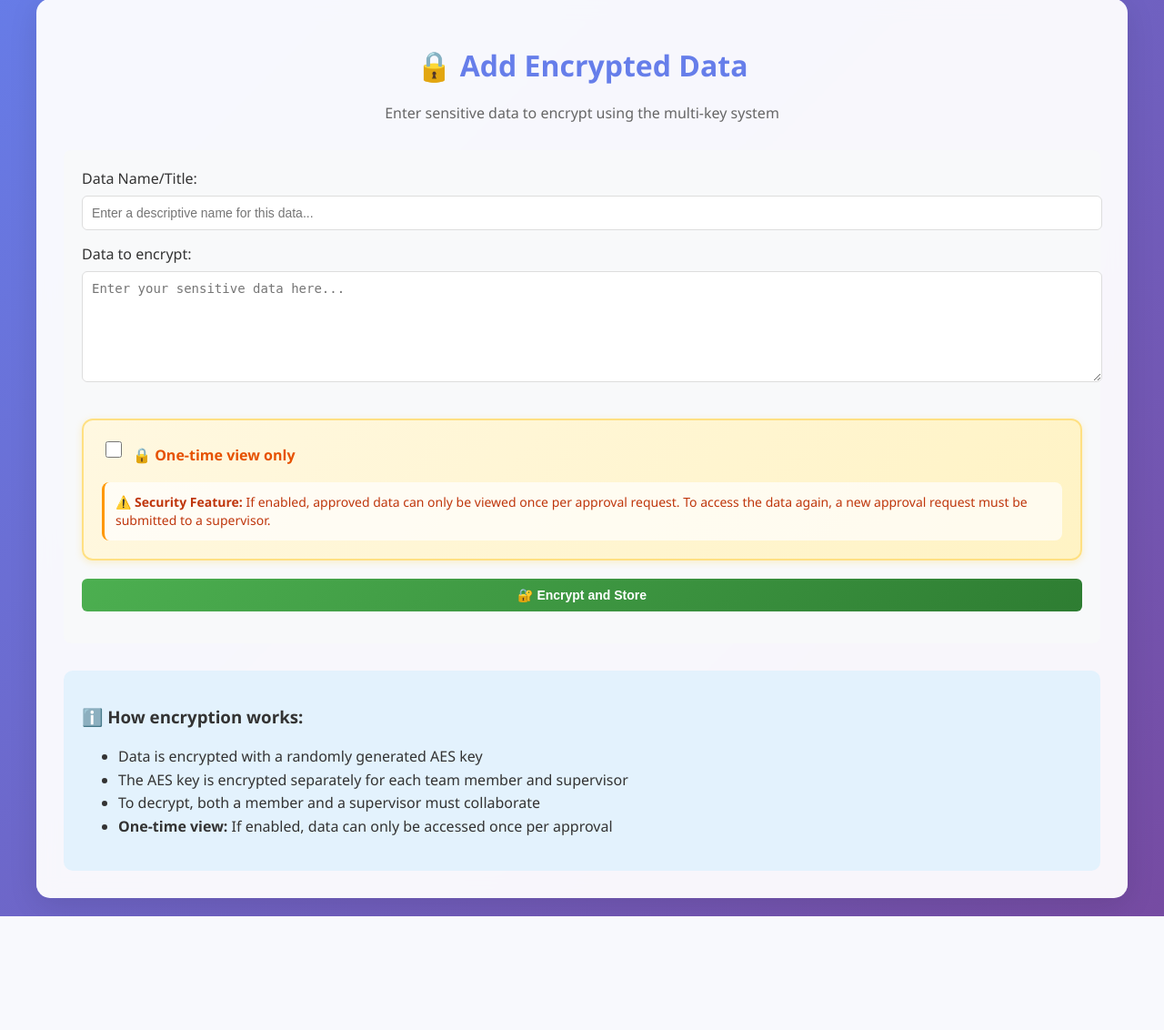
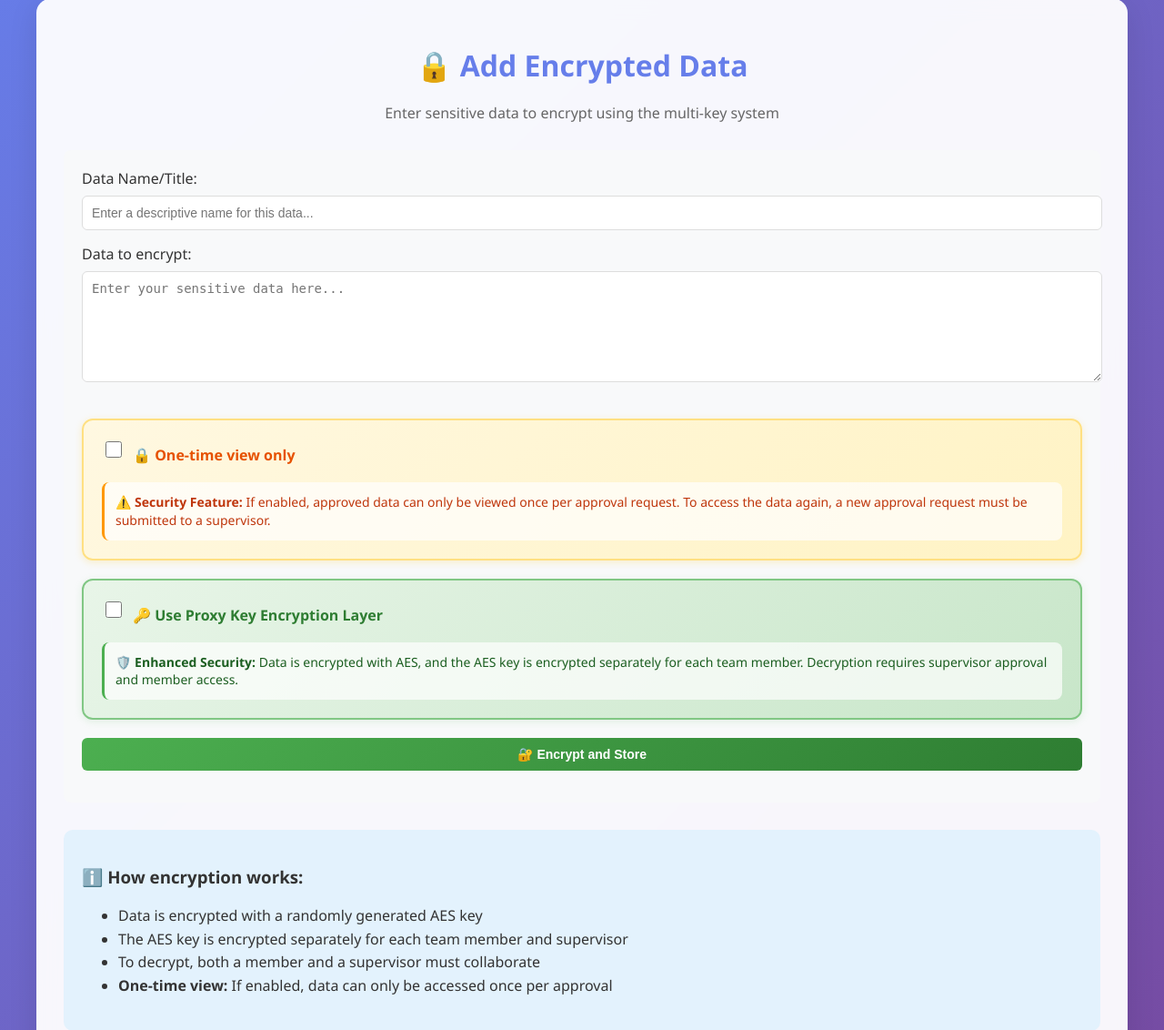
Before and after one commit to aykutkaskaya/KeyQuorum, a Flask app: page /add_data in a window 1280 px wide. Shown: the part 103-1235 px from the top of the page at 91% size. Before the commit the page ends 1110 px from the top, so only its background shows below. Run offline with Flask 3, Linux system fonts and the light colour scheme; the visitor is signed in with stand-in values (Sample User, id 1).

Commit message:
Add proxy key encryption layer feature
- Add ProxyKey model for storing encrypted AES keys per user
- Modify add_data endpoint to support proxy encryption flow
- Update decrypt_data_route to handle proxy decryption with supervisor approval
- Add use_proxy flag to EncryptedData model for backward compatibility
- Update templates to show proxy encryption option and status
- Add comprehensive logging for proxy operations
- Maintain existing single-key encryption logic as separate flow

```diff
--- a/app.py
+++ b/app.py
@@ -42,9 +42,20 @@ class EncryptedData(db.Model):
     id = db.Column(db.Integer, primary_key=True)
     name = db.Column(db.String(200), nullable=False)  # user-defined name for the data
     data = db.Column(db.Text, nullable=False)  # encrypted data
-    symmetric_key_encrypted = db.Column(db.Text, nullable=False)  # JSON of encrypted symmetric keys
+    symmetric_key_encrypted = db.Column(db.Text, nullable=True)  # JSON of encrypted symmetric keys (for backward compatibility)
+    use_proxy = db.Column(db.Boolean, default=False)  # if True, uses proxy key encryption
     created_at = db.Column(db.DateTime, default=datetime.utcnow)
     one_time_view = db.Column(db.Boolean, default=False)  # if True, can only be viewed once per approval
+
+class ProxyKey(db.Model):
+    id = db.Column(db.Integer, primary_key=True)
+    data_id = db.Column(db.Integer, db.ForeignKey('encrypted_data.id'), nullable=False)
+    user_id = db.Column(db.Integer, db.ForeignKey('user.id'), nullable=False)
+    encrypted_aes_key = db.Column(db.Text, nullable=False)  # AES key encrypted with user's public key
+    created_at = db.Column(db.DateTime, default=datetime.utcnow)
+
+    data = db.relationship('EncryptedData', backref='proxy_keys')
+    user = db.relationship('User', backref='proxy_keys')
 
 class Log(db.Model):
     id = db.Column(db.Integer, primary_key=True)
@@ -166,27 +177,55 @@ def add_data():
         name = request.form['name']
         data = request.form['data'].encode()
         one_time_view = 'one_time_view' in request.form
-        symmetric_key = os.urandom(32)
-        encrypted_data = encrypt_data(data, symmetric_key)
+        use_proxy = 'use_proxy' in request.form  # New checkbox for proxy layer
 
-        members = User.query.filter_by(role='member').all()
-        supervisors = User.query.filter_by(role='supervisor').all()
+        if use_proxy:
+            # Proxy layer: Encrypt data with AES, encrypt AES key for each team member
+            aes_key = os.urandom(32)
+            encrypted_data = encrypt_data(data, aes_key)
 
-        encrypted_keys = {}
-        for member in members:
-            pub_key = deserialize_public_key(member.public_key)
-            encrypted_keys[f'member_{member.id}'] = encrypt_symmetric_key(symmetric_key, pub_key)
+            # Encrypt AES key for each team member (members and supervisors)
+            all_users = User.query.all()
+            for user in all_users:
+                pub_key = deserialize_public_key(user.public_key)
+                encrypted_aes_key = encrypt_symmetric_key(aes_key, pub_key)
+                proxy_key = ProxyKey(data_id=None, user_id=user.id, encrypted_aes_key=encrypted_aes_key)
+                db.session.add(proxy_key)
 
-        for supervisor in supervisors:
-            pub_key = deserialize_public_key(supervisor.public_key)
-            encrypted_keys[f'supervisor_{supervisor.id}'] = encrypt_symmetric_key(symmetric_key, pub_key)
+            new_data = EncryptedData(name=name, data=encrypted_data, symmetric_key_encrypted=None, use_proxy=True, one_time_view=one_time_view)
+            db.session.add(new_data)
+            db.session.commit()
 
-        import json
-        new_data = EncryptedData(name=name, data=encrypted_data, symmetric_key_encrypted=json.dumps(encrypted_keys), one_time_view=one_time_view)
-        db.session.add(new_data)
-        db.session.commit()
+            # Update proxy_keys with data_id
+            for proxy_key in ProxyKey.query.filter_by(data_id=None).all():
+                proxy_key.data_id = new_data.id
+            db.session.commit()
 
-        log = Log(action='Data encrypted', user_id=session['user_id'], data_id=new_data.id)
+            log = Log(action='Data encrypted with proxy layer', user_id=session['user_id'], data_id=new_data.id)
+        else:
+            # Original flow: Encrypt data with symmetric key, encrypt symmetric key for each user
+            symmetric_key = os.urandom(32)
+            encrypted_data = encrypt_data(data, symmetric_key)
+
+            members = User.query.filter_by(role='member').all()
+            supervisors = User.query.filter_by(role='supervisor').all()
+
+            encrypted_keys = {}
+            for member in members:
+                pub_key = deserialize_public_key(member.public_key)
+                encrypted_keys[f'member_{member.id}'] = encrypt_symmetric_key(symmetric_key, pub_key)
+
+            for supervisor in supervisors:
+                pub_key = deserialize_public_key(supervisor.public_key)
+                encrypted_keys[f'supervisor_{supervisor.id}'] = encrypt_symmetric_key(symmetric_key, pub_key)
+
+            import json
+            new_data = EncryptedData(name=name, data=encrypted_data, symmetric_key_encrypted=json.dumps(encrypted_keys), one_time_view=one_time_view)
+            db.session.add(new_data)
+            db.session.commit()
+
+            log = Log(action='Data encrypted', user_id=session['user_id'], data_id=new_data.id)
+
         db.session.add(log)
         db.session.commit()
 
@@ -217,135 +256,136 @@ def decrypt_data_route():
             # Handling existing request (approval or viewing)
             request_id = int(request.form['request_id'])
             req = DecryptionRequest.query.get(request_id)
-            if req.status == 'approved':
-                # Member viewing approved data
-                if req.requester_id == user.id:
-                    data = EncryptedData.query.get(req.data_id)
-                    import json
-                    encrypted_keys = json.loads(data.symmetric_key_encrypted)
-                    member_key = encrypted_keys[f'member_{req.requester_id}']
-                    supervisor_key = encrypted_keys[f'supervisor_{req.approver_id}']
-                    member_priv = deserialize_private_key(user.private_key)
-                    supervisor_priv = deserialize_private_key(User.query.get(req.approver_id).private_key)
-                    sym_key1 = decrypt_symmetric_key(member_key, member_priv)
-                    sym_key2 = decrypt_symmetric_key(supervisor_key, supervisor_priv)
-                    if sym_key1 == sym_key2:
-                        symmetric_key = sym_key1
-                        decrypted = decrypt_data(data.data, symmetric_key)
+            data = EncryptedData.query.get(req.data_id)
+
+            if data.use_proxy:
+                # Proxy layer decryption flow
+                if req.status == 'approved':
+                    # Member viewing approved data using proxy keys
+                    if req.requester_id == user.id:
+                        # Get member's proxy key
+                        member_proxy_key = ProxyKey.query.filter_by(data_id=req.data_id, user_id=user.id).first()
+                        if not member_proxy_key:
+                            flash('Proxy key not found')
+                            return redirect(url_for('decrypt_data_route'))
+
+                        # Decrypt AES key with member's private key
+                        member_priv = deserialize_private_key(user.private_key)
+                        aes_key = decrypt_symmetric_key(member_proxy_key.encrypted_aes_key, member_priv)
+
+                        # Decrypt data with AES key
+                        decrypted = decrypt_data(data.data, aes_key)
+
                         # Mark as viewed if one-time view
                         if req.data.one_time_view:
                             req.viewed = True
                             db.session.commit()
                             flash('This was a one-time view. The data can no longer be accessed with this approval.')
 
-                        log = Log(action='Data viewed by member', user_id=user.id, data_id=req.data_id)
+                        log = Log(action='Data viewed by member (proxy)', user_id=user.id, data_id=req.data_id)
                         db.session.add(log)
                         db.session.commit()
                         return render_template('decrypted.html', data=decrypted.decode(), one_time_view=req.data.one_time_view)
                     else:
-                        flash('Key mismatch')
+                        flash('Access denied')
+                        return redirect(url_for('decrypt_data_route'))
+                elif req.approver_id == user.id and req.status == 'pending':
+                    # Supervisor approving request (no decryption needed for proxy layer)
+                    action = request.form.get('action', 'approve')
+                    if action == 'approve':
+                        req.status = 'approved'
+                        req.approved_at = datetime.utcnow()
+                        db.session.commit()
+                        log = Log(action='Decryption request approved (proxy)', user_id=user.id, data_id=req.data_id)
+                        db.session.add(log)
+                        db.session.commit()
+                        flash('Request approved. Member can now access the data.')
+                        return redirect(url_for('decrypt_data_route'))
+                    elif action == 'decline':
+                        req.status = 'declined'
+                        req.approved_at = datetime.utcnow()
+                        db.session.commit()
+                        log = Log(action='Decryption request declined (proxy)', user_id=user.id, data_id=req.data_id)
+                        db.session.add(log)
+                        db.session.commit()
+                        flash('Request declined')
                         return redirect(url_for('decrypt_data_route'))
                 else:
-                    flash('Access denied')
+                    flash('Invalid request')
                     return redirect(url_for('decrypt_data_route'))
-            elif req.approver_id == user.id and req.status == 'pending':
-                # Supervisor approving or declining a request
-                action = request.form.get('action', 'approve')
-                if action == 'approve':
-                    req.status = 'approved'
-                    req.approved_at = datetime.utcnow()
-                    db.session.commit()
-                    # Now decrypt the data
-                    data = EncryptedData.query.get(req.data_id)
-                    import json
-                    encrypted_keys = json.loads(data.symmetric_key_encrypted)
-                    member_key = encrypted_keys[f'member_{req.requester_id}']
-                    supervisor_key = encrypted_keys[f'supervisor_{user.id}']
-                    member_priv = deserialize_private_key(User.query.get(req.requester_id).private_key)
-                    supervisor_priv = deserialize_private_key(user.private_key)
-                    sym_key1 = decrypt_symmetric_key(member_key, member_priv)
-                    sym_key2 = decrypt_symmetric_key(supervisor_key, supervisor_priv)
-                    if sym_key1 == sym_key2:
-                        symmetric_key = sym_key1
-                        decrypted = decrypt_data(data.data, symmetric_key)
-                        log = Log(action='Data decrypted by supervisor', user_id=user.id, data_id=req.data_id)
+            else:
+                # Original decryption flow
+                if req.status == 'approved':
+                    # Member viewing approved data
+                    if req.requester_id == user.id:
+                        import json
+                        encrypted_keys = json.loads(data.symmetric_key_encrypted)
+                        member_key = encrypted_keys[f'member_{req.requester_id}']
+                        supervisor_key = encrypted_keys[f'supervisor_{req.approver_id}']
+                        member_priv = deserialize_private_key(user.private_key)
+                        supervisor_priv = deserialize_private_key(User.query.get(req.approver_id).private_key)
+                        sym_key1 = decrypt_symmetric_key(member_key, member_priv)
+                        sym_key2 = decrypt_symmetric_key(supervisor_key, supervisor_priv)
+                        if sym_key1 == sym_key2:
+                            symmetric_key = sym_key1
+                            decrypted = decrypt_data(data.data, symmetric_key)
+                            # Mark as viewed if one-time view
+                            if req.data.one_time_view:
+                                req.viewed = True
+                                db.session.commit()
+                                flash('This was a one-time view. The data can no longer be accessed with this approval.')
+
+                            log = Log(action='Data viewed by member', user_id=user.id, data_id=req.data_id)
+                            db.session.add(log)
+                            db.session.commit()
+                            return render_template('decrypted.html', data=decrypted.decode(), one_time_view=req.data.one_time_view)
+                        else:
+                            flash('Key mismatch')
+                            return redirect(url_for('decrypt_data_route'))
+                    else:
+                        flash('Access denied')
+                        return redirect(url_for('decrypt_data_route'))
+                elif req.approver_id == user.id and req.status == 'pending':
+                    # Supervisor approving or declining a request
+                    action = request.form.get('action', 'approve')
+                    if action == 'approve':
+                        req.status = 'approved'
+                        req.approved_at = datetime.utcnow()
+                        db.session.commit()
+                        # Now decrypt the data
+                        import json
+                        encrypted_keys = json.loads(data.symmetric_key_encrypted)
+                        member_key = encrypted_keys[f'member_{req.requester_id}']
+                        supervisor_key = encrypted_keys[f'supervisor_{user.id}']
+                        member_priv = deserialize_private_key(User.query.get(req.requester_id).private_key)
+                        supervisor_priv = deserialize_private_key(user.private_key)
+                        sym_key1 = decrypt_symmetric_key(member_key, member_priv)
+                        sym_key2 = decrypt_symmetric_key(supervisor_key, supervisor_priv)
+                        if sym_key1 == sym_key2:
+                            symmetric_key = sym_key1
+                            decrypted = decrypt_data(data.data, symmetric_key)
+                            log = Log(action='Data decrypted by supervisor', user_id=user.id, data_id=req.data_id)
+                            db.session.add(log)
+                            db.session.commit()
+                            return render_template('decrypted.html', data=decrypted.decode())
+                        else:
+                            flash('Key mismatch')
+                            return redirect(url_for('decrypt_data_route'))
+                    elif action == 'decline':
+                        req.status = 'declined'
+                        req.approved_at = datetime.utcnow()
+                        db.session.commit()
+                        log = Log(action='Decryption request declined', user_id=user.id, data_id=req.data_id)
                         db.session.add(log)
                         db.session.commit()
-                        return render_template('decrypted.html', data=decrypted.decode())
-                    else:
-                        flash('Key mismatch')
+                        flash('Request declined')
                         return redirect(url_for('decrypt_data_route'))
-                elif action == 'decline':
-                    req.status = 'declined'
-                    req.approved_at = datetime.utcnow()
-                    db.session.commit()
-                    log = Log(action='Decryption request declined', user_id=user.id, data_id=req.data_id)
-                    db.session.add(log)
-                    db.session.commit()
-                    flash('Request declined')
+                else:
+                    flash('Invalid request')
                     return redirect(url_for('decrypt_data_route'))
-            else:
-                flash('Invalid request')
-                return redirect(url_for('decrypt_data_route'))
         else:
             flash('Invalid form data')
             return redirect(url_for('decrypt_data_route'))
-            # Supervisor approving a request or member viewing approved data
-            request_id = int(request.form['request_id'])
-            req = DecryptionRequest.query.get(request_id)
-            if req.status == 'approved':
-                # Member viewing approved data
-                if req.requester_id == user.id:
-                    data = EncryptedData.query.get(req.data_id)
-                    import json
-                    encrypted_keys = json.loads(data.symmetric_key_encrypted)
-                    member_key = encrypted_keys[f'member_{req.requester_id}']
-                    supervisor_key = encrypted_keys[f'supervisor_{req.approver_id}']
-                    member_priv = deserialize_private_key(user.private_key)
-                    supervisor_priv = deserialize_private_key(User.query.get(req.approver_id).private_key)
-                    sym_key1 = decrypt_symmetric_key(member_key, member_priv)
-                    sym_key2 = decrypt_symmetric_key(supervisor_key, supervisor_priv)
-                    if sym_key1 == sym_key2:
-                        symmetric_key = sym_key1
-                        decrypted = decrypt_data(data.data, symmetric_key)
-                        log = Log(action='Data viewed by member', user_id=user.id, data_id=req.data_id)
-                        db.session.add(log)
-                        db.session.commit()
-                        return render_template('decrypted.html', data=decrypted.decode())
-                    else:
-                        flash('Key mismatch')
-                        return redirect(url_for('decrypt_data_route'))
-                else:
-                    flash('Access denied')
-                    return redirect(url_for('decrypt_data_route'))
-            elif req.approver_id == user.id and req.status == 'pending':
-                # Supervisor approving a request
-                req.status = 'approved'
-                req.approved_at = datetime.utcnow()
-                db.session.commit()
-                # Now decrypt the data
-                data = EncryptedData.query.get(req.data_id)
-                import json
-                encrypted_keys = json.loads(data.symmetric_key_encrypted)
-                member_key = encrypted_keys[f'member_{req.requester_id}']
-                supervisor_key = encrypted_keys[f'supervisor_{user.id}']
-                member_priv = deserialize_private_key(User.query.get(req.requester_id).private_key)
-                supervisor_priv = deserialize_private_key(user.private_key)
-                sym_key1 = decrypt_symmetric_key(member_key, member_priv)
-                sym_key2 = decrypt_symmetric_key(supervisor_key, supervisor_priv)
-                if sym_key1 == sym_key2:
-                    symmetric_key = sym_key1
-                    decrypted = decrypt_data(data.data, symmetric_key)
-                    log = Log(action='Data decrypted by supervisor', user_id=user.id, data_id=req.data_id)
-                    db.session.add(log)
-                    db.session.commit()
-                    return render_template('decrypted.html', data=decrypted.decode())
-                else:
-                    flash('Key mismatch')
-                    return redirect(url_for('decrypt_data_route'))
-            else:
-                flash('Invalid request')
-                return redirect(url_for('decrypt_data_route'))
 
     datas = EncryptedData.query.all()
     members = User.query.filter_by(role='member').all()
--- a/templates/add_data.html
+++ b/templates/add_data.html
@@ -24,6 +24,19 @@
         </div>
     </div>
 
+    <div style="margin: 20px 0; padding: 20px; background: linear-gradient(135deg, #e8f5e8 0%, #c8e6c9 100%); border-radius: 12px; border: 2px solid #81c784; box-shadow: 0 2px 8px rgba(129, 199, 132, 0.2);">
+        <label style="display: flex; align-items: center; cursor: pointer; margin-bottom: 12px;">
+            <input type="checkbox" id="use_proxy" name="use_proxy" style="width: 18px; height: 18px; margin-right: 12px; accent-color: #4caf50;">
+            <span style="font-size: 16px; font-weight: 600; color: #2e7d32;">🔑 Use Proxy Key Encryption Layer</span>
+        </label>
+        <div style="background: rgba(255, 255, 255, 0.7); padding: 12px; border-radius: 8px; border-left: 3px solid #4caf50;">
+            <p style="margin: 0; color: #1b5e20; font-size: 14px; line-height: 1.4;">
+                <strong>🛡️ Enhanced Security:</strong> Data is encrypted with AES, and the AES key is encrypted separately for each team member.
+                Decryption requires supervisor approval and member access.
+            </p>
+        </div>
+    </div>
+
     <button type="submit" class="btn-success">🔐 Encrypt and Store</button>
 </form>
 
```
Also changed, not shown: templates/decrypt_data.html (+4 -4 lines).
